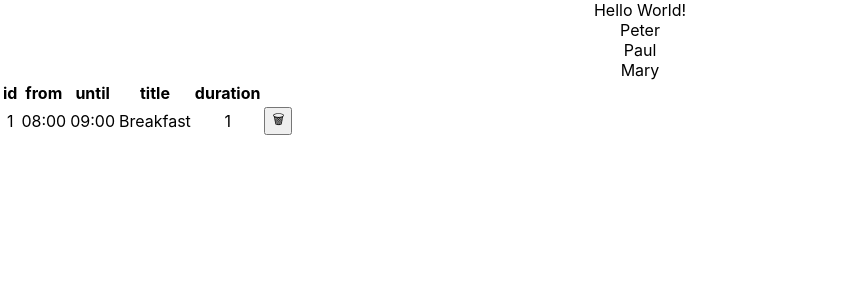
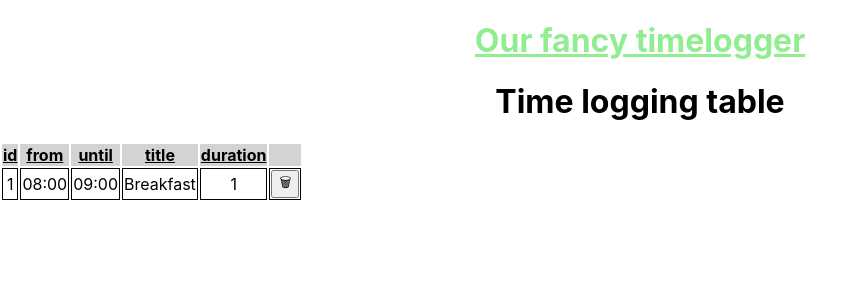
Before and after one commit to sspringer82/ijs-react, a React (Create React App) app: page / in a window 1280 px wide. Shown: the top 300 px of the page, without its empty margins (0-867 px from the left). Built offline with nearby package versions, Linux system fonts and the light colour scheme; data requests are answered from the project's data file.

Commit message:
styling stuff

```diff
--- a/package.json
+++ b/package.json
@@ -10,10 +10,13 @@
     "@types/node": "^12.19.3",
     "@types/react": "^16.9.55",
     "@types/react-dom": "^16.9.9",
+    "@types/styled-components": "^5.1.4",
     "json-server": "^0.16.2",
+    "node-sass": "^4.14.1",
     "react": "^17.0.1",
     "react-dom": "^17.0.1",
     "react-scripts": "4.0.0",
+    "styled-components": "^5.2.0",
     "typescript": "^4.0.5",
     "web-vitals": "^0.2.4"
   },
--- a/src/App.css
+++ b/src/App.css
@@ -2,37 +2,6 @@
   text-align: center;
 }
 
-.App-logo {
-  height: 40vmin;
-  pointer-events: none;
+h1.mainHeadline {
+  color: hotpink;
 }
-
-@media (prefers-reduced-motion: no-preference) {
-  .App-logo {
-    animation: App-logo-spin infinite 20s linear;
-  }
-}
-
-.App-header {
-  background-color: #282c34;
-  min-height: 100vh;
-  display: flex;
-  flex-direction: column;
-  align-items: center;
-  justify-content: center;
-  font-size: calc(10px + 2vmin);
-  color: white;
-}
-
-.App-link {
-  color: #61dafb;
-}
-
-@keyframes App-logo-spin {
-  from {
-    transform: rotate(0deg);
-  }
-  to {
-    transform: rotate(360deg);
-  }
-}
--- /dev/null
+++ b/src/App.module.css
@@ -0,0 +1,3 @@
+.mainHeadline {
+  text-decoration: underline;
+}
--- a/src/App.tsx
+++ b/src/App.tsx
@@ -2,13 +2,19 @@ import React from 'react';
 import './App.css';
 import HelloWorld from './HelloWorld';
 import List from './List';
+
+import styles from './App.module.css';
 
 function App() {
   const names = ['Peter', 'Paul', 'Mary'];
 
   return (
     <div className="App">
-      <HelloWorld names={names} />
+      {/* <HelloWorld names={names} /> */}
+
+      <h1 className={styles.mainHeadline} style={{ color: 'lightgreen' }}>
+        Our fancy timelogger
+      </h1>
       <List />
     </div>
   );
--- /dev/null
+++ b/src/List.scss
@@ -0,0 +1,7 @@
+table {
+  tr {
+    td {
+      border: 1px solid black;
+    }
+  }
+}
--- /dev/null
+++ b/src/List.styles.ts
@@ -0,0 +1,7 @@
+import styled from 'styled-components';
+
+export const Th = styled.th`
+  background-color: lightgrey;
+  font-weight: bold;
+  text-decoration: underline;
+`;
--- a/src/List.tsx
+++ b/src/List.tsx
@@ -2,6 +2,9 @@ import React, { useEffect, useState } from 'react';
 import fetchData, { deleteEntry } from './fetchData';
 import ListItem from './ListItem';
 import Log from './shared/Log';
+import { Th } from './List.styles';
+
+import './List.scss';
 
 const List: React.FC = () => {
   const [state, setState] = useState<Log[]>([]);
@@ -47,15 +50,17 @@ const List: React.FC = () => {
   }, []);
 
   return (
+    <>
+      <h1>Time logging table</h1>
       <table>
         <thead>
           <tr>
-          <th>id</th>
-          <th>from</th>
-          <th>until</th>
-          <th>title</th>
-          <th>duration</th>
-          <th></th>
+            <Th>id</Th>
+            <Th>from</Th>
+            <Th>until</Th>
+            <Th>title</Th>
+            <Th>duration</Th>
+            <Th></Th>
           </tr>
         </thead>
         <tbody>
@@ -64,6 +69,7 @@ const List: React.FC = () => {
           ))}
         </tbody>
       </table>
+    </>
   );
 };
 
```
Also changed, not shown: 2 other files (tests, documents, lock files or other folders). Lines whose indentation alone changed are shown as unchanged.
